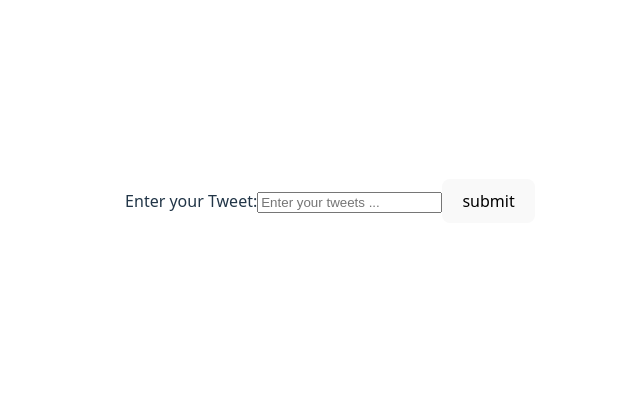
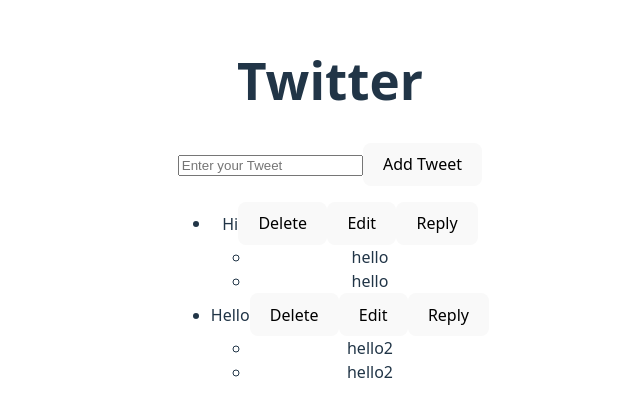
Before and after one commit to ssbhatnagar/React_Codes, a React (Vite) app in the folder react-practice/: page /twitter in a window 1280 px wide. Shown: the part 191-608 px from the top of the page, without its empty margins (310-950 px from the left). Built offline with nearby package versions, Linux system fonts and the light colour scheme.

Commit message:
feat: twitter

```diff
--- a/react-practice/src/components/TwitterClone/Twitter.jsx
+++ b/react-practice/src/components/TwitterClone/Twitter.jsx
@@ -1,119 +1,152 @@
   import { useEffect, useState } from "react";
+
+  const inititalTweets = [
+    {
+      id: 1,
+      tweetText: "Hi",
+      reply: [
+        {
+          id: 1.1,
+          replyText: "hello"
+        },
+        {
+          id: 1.2,
+          replyText: "hello"
+        }
+      ]
+    },
+    {
+      id: 2,
+      tweetText: "Hello",
+      reply: [
+        {
+          id: 2.1,
+          replyText: "hello2"
+        },
+        {
+          id: 2.2,
+          replyText: "hello2"
+        }
+      ]
+    }
+
+  ]
+
 
   function Twitter() {
 
-  /**
-   * Dekho bhai twitter ka clone banana easy hai waha tak jaha tak normally input lena hai store karna hai aur array mai aur display karwana hai, CRUD bhi easy hai but the point is jab kaam aat ahai replies add karne ka vo thoda sa tricky hai but karte hai step wise with algo
-   */
+    const [tweets, setTweets] = useState(inititalTweets)
+    const [userInput, setUserInput] = useState("");
 
-  const [userInput, setUserInput] = useState("");
-  const [replyToId, setReplyToId] = useState(null);
+    const [editingInput, setEditingInput] = useState("");
+    const [editingId, setEditingId] = useState(null);
+
+    const [replyId, setReplyId] = useState(null);
     const [replyInput, setReplyInput] = useState("");
 
-  const [tweets, setTweets] = useState(() => {
-    const savedTweets = localStorage.getItem("tweetsData");
-    return savedTweets ? JSON.parse(savedTweets) : []
-  })
-
-  useEffect(() => {
-    localStorage.setItem("tweetsData", JSON.stringify(tweets))
-  }, [tweets])
-
-  function handleSubmit(){
-    if(userInput.trim() !== ""){
+    function addTweet() {
+      if (userInput.trim() !== "") {
         const newTweet = {
           id: Date.now(),
-        text:userInput,
-        replies:[]
+          tweetText: userInput,
+          reply: []
         }
         setTweets((prev) => [...prev, newTweet])
         setUserInput("")
-    }else{
+      } else {
         window.alert("Tweet cannot be empty")
       }
     }
 
-  function addTweet(tweetId){
-    if (replyInput.trim() === "") {
-    window.alert("Reply cannot be empty");
-    return;
-  }
-    const newReply = {
-      id: Date.now(),
-      text: replyInput,
-      replies: []
+    function deleteTweet(index) {
+      setTweets((prev) =>
+        prev.filter((t) => t.id !== index)
+      )
     }
 
-    setTweets((prevTweet) =>
-      prevTweet.map((tweet) =>
-        tweet.id === tweetId
-    ? {...tweet, replies: [...tweet.replies, newReply]} :  tweet
+    function handleEdit(currentTweet) {
+      setEditingId(currentTweet.id);
+      setEditingInput(currentTweet.tweetText);
+    }
+
+    function updateTweet(currentTweet) {
+      if (editingInput.trim() !== "") {
+        setTweets((prev) =>
+          prev.map((tweet) => tweet.id === currentTweet.id ? { ...tweet, tweetText: editingInput } : tweet)
         )
-    )
-    setReplyInput("");
-  setReplyToId(null);
+        setEditingInput("");
+        setEditingId(null);
+      } else {
+        window.alert("Tweet cannot be empty")
+      }
+    }
 
+    function addReply(currentTweet){
+      setReplyId(currentTweet.id)
 
     }
 
-  function handleCancel() {
-    setReplyToId(null);
-    setReplyInput("");
-
+    function submitReply(index){
+      if (replyInput.trim() !== "") {
+        const newReply = {
+          id: Date.now(),
+          replyText: replyInput
+        }
+        setTweets((prev) =>
+          prev.map((tweet) =>
+            tweet.id === index ? {...tweet, reply: [...tweet.reply, newReply]} : tweet
+          )
+        )
+        setReplyInput("")
+        setReplyId(null)
+      } else {
+        window.alert("Tweet cannot be empty")
+      }
     }
 
-  return(
+    return (
       <div>
-      <div>
-        <label>
-          Enter your Tweet:
+        <h1>Twitter</h1>
         <input
           type="text"
-        name="userTweetInput"
-        placeholder="Enter your tweets ..."
           value={userInput}
           onChange={(e) => setUserInput(e.target.value)}
+          placeholder="Enter your Tweet"
         />
-        </label>
-        <button onClick={handleSubmit} >submit</button>
-      </div>
-      <div>
+        <button onClick={addTweet}>Add Tweet</button>
         <ul>
           {tweets.map((tweet) =>
             <li key={tweet.id}>
-            {tweet.text}
-            {replyToId === tweet.id ? (
+              {tweet.id === editingId ? (
+                (<input
+                  type="text"
+                  value={editingInput}
+                  onChange={(e) => setEditingInput(e.target.value)}
+                />)
+              ) : (<span>{tweet.tweetText}</span>)}
+
+              <button onClick={() => deleteTweet(tweet.id)}>Delete</button>
+              {tweet.id === editingId ? (<button onClick={() => updateTweet(tweet)}>update</button>) : (<button onClick={() => handleEdit(tweet)} >Edit</button>)}
+              {tweet.id === replyId ? (<button onClick={() => submitReply(tweet.id)}>Submit Reply</button>) :  (<button onClick={() => addReply(tweet)}>Reply</button>)}
               <div>
-              <button onClick={() => addTweet(tweet.id)}>add</button>
-              <button onClick={handleCancel}>Cancel</button>
-              </div>
-            )
-            : <button onClick={() => setReplyToId(tweet.id)} >reply</button> }
-            {replyToId === tweet.id && (
-              <div>
+              {(replyId === tweet.id) && (
                 <input
                 type="text"
-                name="replyInput"
                 value={replyInput}
                 onChange={(e) => setReplyInput(e.target.value)}
-                placeholder="Enter your Reply"
                 />
+              )}
               </div>
-            )}
-            {/* Replies */}
-                {tweet.replies.length > 0 && (
-                  <ul style={{ marginLeft: "20px" }}>
-                    {tweet.replies.map((r) => (
-                      <li key={r.id}>
-                        <span>{r.text}</span>
-                      </li>
-                    ))}
-                  </ul>
-                )}
+              <ul>
+                {tweet.reply.map((rep) =>
+                  <li key={rep.id}>
+                    {rep.replyText}
                   </li>
                 )}
               </ul>
-      </div>
+            </li>
+          )}
+        </ul>
       </div>
     )
 
```
Lines whose indentation alone changed are shown as unchanged.
